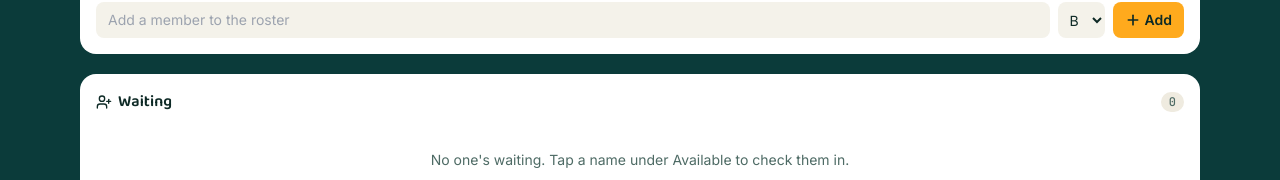
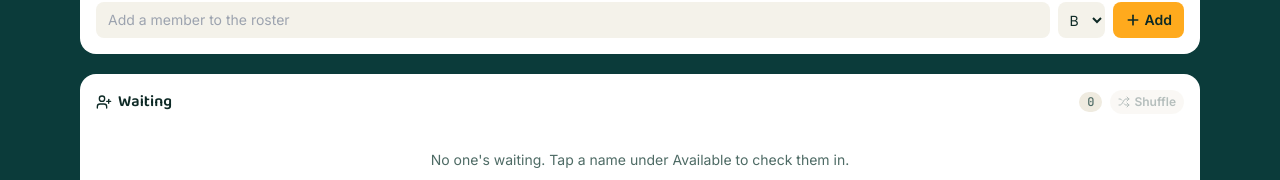
Before and after one commit to nakataken/queuelay-client, a React (Vite) app: page / in a window 1280 px wide. Shown: the part 381-561 px from the top of the page. Built offline with nearby package versions, Linux system fonts and the light colour scheme.

Commit message:
add: shuffle button

```diff
--- a/src/components/Queue.tsx
+++ b/src/components/Queue.tsx
@@ -110,6 +110,10 @@ export function Queue() {
     });
   };
 
+  const shuffleQueue = () => {
+    setQueueIds((q) => shuffle(q));
+  };
+
   const finalizeAssignment = (idx: number, group: number[]) => {
     const groupSet = new Set(group);
     const rest = queueIds.filter((id) => !groupSet.has(id));
@@ -149,7 +153,7 @@ export function Queue() {
   const assignToCourt = (idx: number) => {
     if (queueIds.length < 1) return;
 
-    const withStats = shuffle(queueIds).map((id) => ({
+    const withStats = queueIds.map((id) => ({
       id,
       stats: playerStats[id] ?? { matches: 0, lastGame: 0 },
     }));
@@ -296,6 +300,7 @@ export function Queue() {
               openCourtExists={openCourtExists}
               onMoveQueue={moveQueue}
               onRemoveFromQueue={removeFromQueue}
+              onShuffle={shuffleQueue}
             />
             <CourtsPanel
               courts={courts}
--- a/src/components/WaitingPanel.tsx
+++ b/src/components/WaitingPanel.tsx
@@ -1,5 +1,6 @@
 import { ChevronUp, ChevronDown, UserPlus, X } from "lucide-react";
 import { CARD, CARD_LINE, INK, INK_SOFT } from "../types";
+import { Shuffle } from "lucide-react";
 
 export function WaitingPanel({
   queueIds,
@@ -8,6 +9,7 @@ export function WaitingPanel({
   openCourtExists,
   onMoveQueue,
   onRemoveFromQueue,
+  onShuffle,
 }: {
   queueIds: number[];
   nameOf: (id: number) => string;
@@ -15,6 +17,7 @@ export function WaitingPanel({
   openCourtExists: boolean;
   onMoveQueue: (id: number, dir: 1 | -1) => void;
   onRemoveFromQueue: (id: number) => void;
+  onShuffle: () => void;
 }) {
   return (
     <div className="rounded-2xl p-4 h-fit" style={{ background: CARD }}>
@@ -25,12 +28,23 @@ export function WaitingPanel({
         >
           <UserPlus size={16} /> Waiting
         </span>
+        <div className="flex items-center gap-2">
           <span
             className="kq-mono text-xs px-2 py-0.5 rounded-full"
             style={{ background: "#EFEBE0", color: INK_SOFT }}
           >
             {queueIds.length}
           </span>
+          <button
+            onClick={onShuffle}
+            disabled={queueIds.length < 2}
+            className="kq-btn flex items-center gap-1 text-xs font-semibold px-2 py-1 rounded-full disabled:opacity-30"
+            style={{ background: "#EFEBE0", color: INK }}
+            title="Shuffle the waiting order"
+          >
+            <Shuffle size={12} /> Shuffle
+          </button>
+        </div>
       </div>
 
       {queueIds.length === 0 ? (
```
Lines whose indentation alone changed are shown as unchanged.
